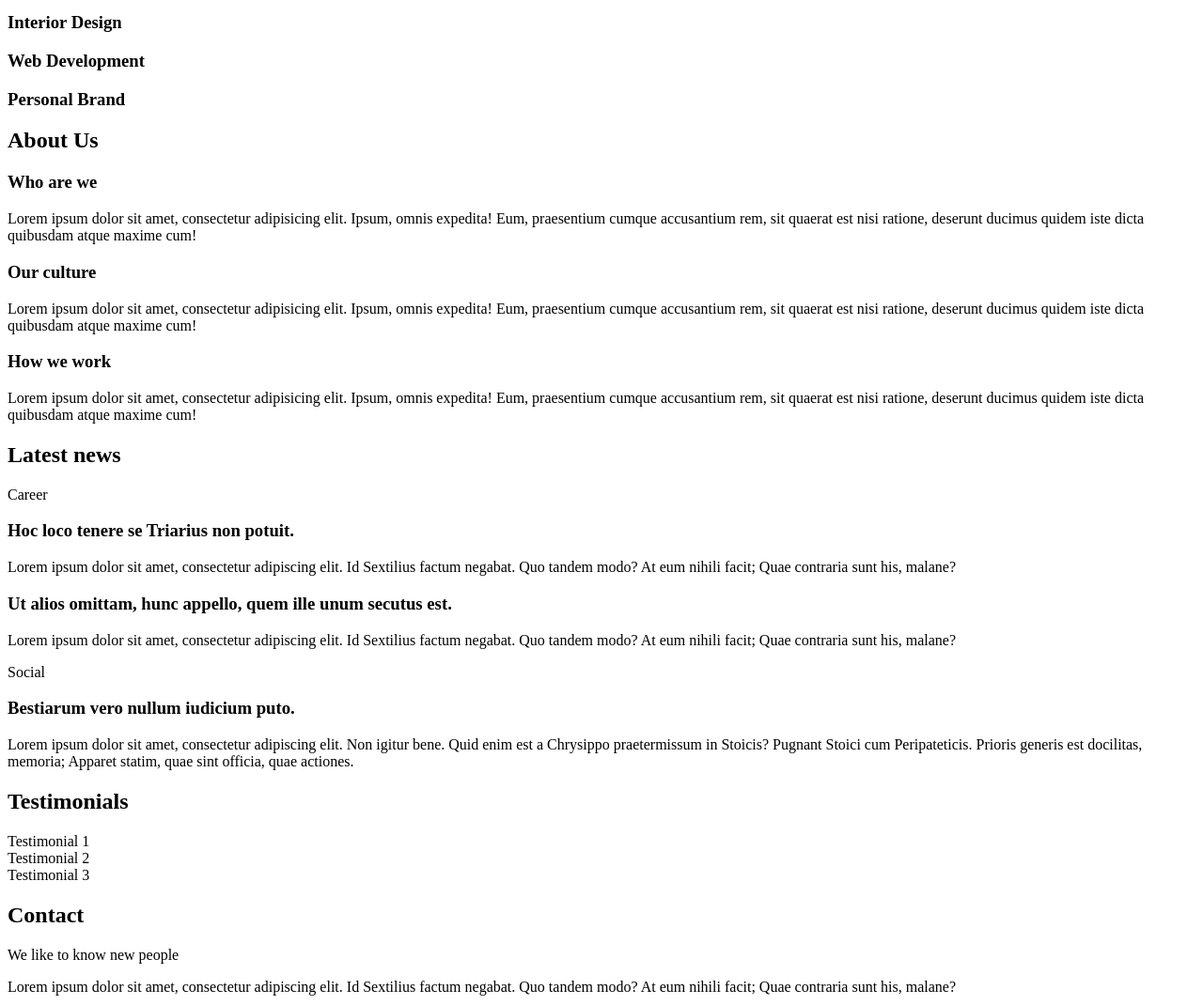
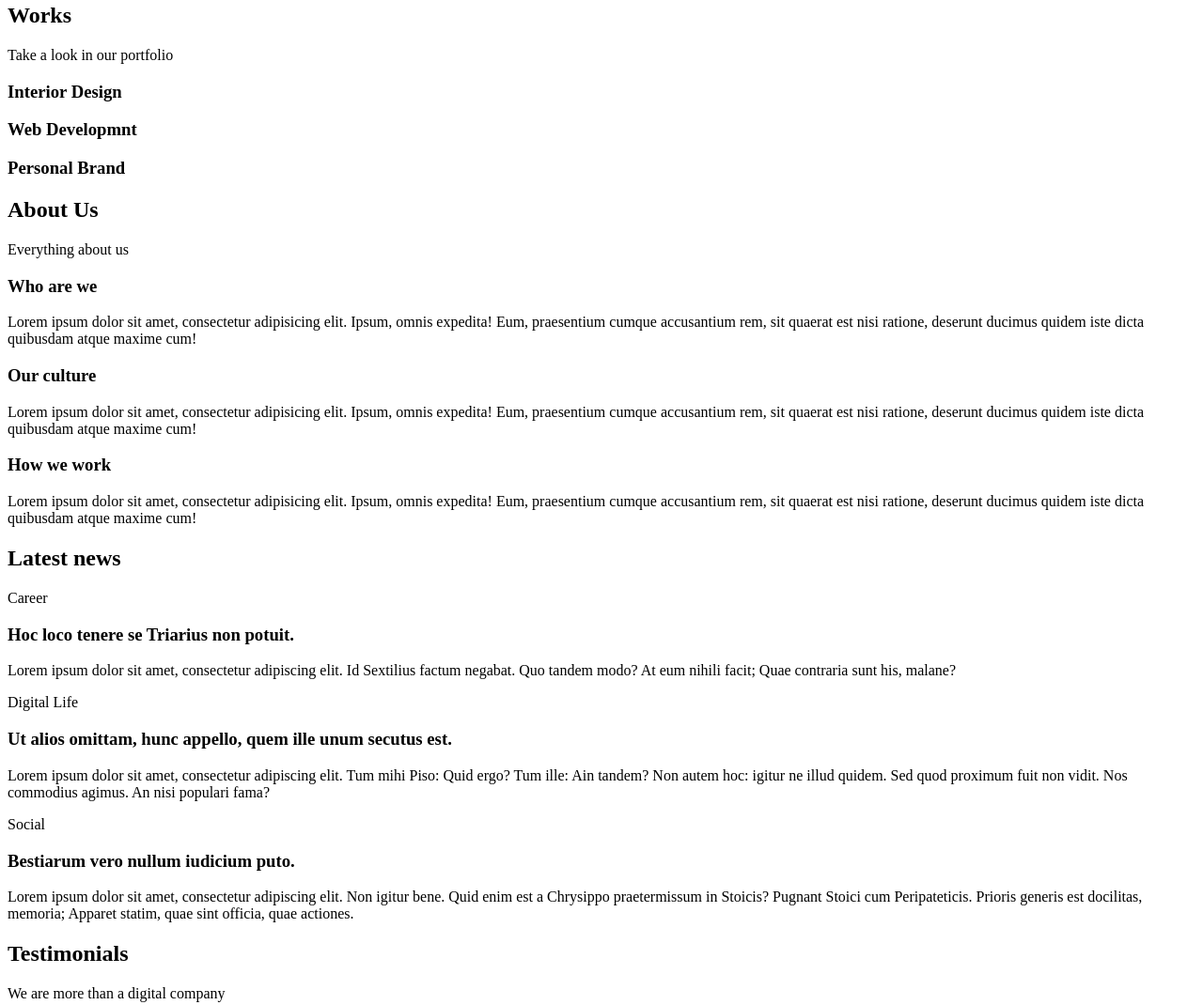
Before and after one commit to yichehnc/holbertonschool-web_front_end, a plain HTML site: page html_advanced/12-index.html in a window 1280 px wide. Shown: the part 453-1523 px from the top of the page at 94% size. Drawn offline with Linux system fonts and the light colour scheme.

Commit message:
fix errors

```diff
--- a/html_advanced/12-index.html
+++ b/html_advanced/12-index.html
@@ -4,17 +4,15 @@
     <meta charset="utf-8" />
     <meta
       name="viewport"
-      content="width=device-width, initial-scale=1.0, viewport-fit=cpver"
+      content="width=device-width, initial-scale=1.0, viewport-fit=cover"
     />
     <title>Homepage - Techium</title>
     <meta name="description" content="Techium is a digital agency" />
     <link rel="icon" type="image/x-icon" href="./favicon.ico" />
     <link rel="icon" type="image/png" href="./favicon.png" />
-    <title>Homepage - Techium</title>
+  </head>
   <body>
-      <header>
-        <nav></nav>
-      </header>
+    <header><nav></nav></header>
     <main>
       <h1>Homepage</h1>
       <section>
@@ -22,6 +20,7 @@
       </section>
       <section>
         <h2>Services</h2>
+        <p>We work with you</p>
         <h3>Design & Concept</h3>
         <h3>Digital Strategy</h3>
         <h3>Content Strategy</h3>
@@ -31,11 +30,12 @@
       </section>
       <section>
         <h2>Works</h2>
+        <p>Take a look in our portfolio</p>
         <article>
           <h3>Interior Design</h3>
         </article>
         <article>
-            <h3>Web Development</h3>
+          <h3>Web Developmnt</h3>
         </article>
         <article>
           <h3>Personal Brand</h3>
@@ -43,25 +43,26 @@
       </section>
       <section>
         <h2>About Us</h2>
+        <p>Everything about us</p>
         <h3>Who are we</h3>
         <p>
-            Lorem ipsum dolor sit amet, consectetur adipisicing elit. Ipsum,
-            omnis expedita! Eum, praesentium cumque accusantium rem, sit quaerat
-            est nisi ratione, deserunt ducimus quidem iste dicta quibusdam atque
+          Lorem ipsum dolor sit amet, consectetur adipisicing elit. Ipsum, omnis
+          expedita! Eum, praesentium cumque accusantium rem, sit quaerat est
+          nisi ratione, deserunt ducimus quidem iste dicta quibusdam atque
           maxime cum!
         </p>
         <h3>Our culture</h3>
         <p>
-            Lorem ipsum dolor sit amet, consectetur adipisicing elit. Ipsum,
-            omnis expedita! Eum, praesentium cumque accusantium rem, sit quaerat
-            est nisi ratione, deserunt ducimus quidem iste dicta quibusdam atque
+          Lorem ipsum dolor sit amet, consectetur adipisicing elit. Ipsum, omnis
+          expedita! Eum, praesentium cumque accusantium rem, sit quaerat est
+          nisi ratione, deserunt ducimus quidem iste dicta quibusdam atque
           maxime cum!
         </p>
         <h3>How we work</h3>
         <p>
-            Lorem ipsum dolor sit amet, consectetur adipisicing elit. Ipsum,
-            omnis expedita! Eum, praesentium cumque accusantium rem, sit quaerat
-            est nisi ratione, deserunt ducimus quidem iste dicta quibusdam atque
+          Lorem ipsum dolor sit amet, consectetur adipisicing elit. Ipsum, omnis
+          expedita! Eum, praesentium cumque accusantium rem, sit quaerat est
+          nisi ratione, deserunt ducimus quidem iste dicta quibusdam atque
           maxime cum!
         </p>
       </section>
@@ -72,31 +73,34 @@
           <h3>Hoc loco tenere se Triarius non potuit.</h3>
           <p>
             Lorem ipsum dolor sit amet, consectetur adipiscing elit. Id
-              Sextilius factum negabat. Quo tandem modo? At eum nihili facit;
-              Quae contraria sunt his, malane?
+            Sextilius factum negabat. Quo tandem modo? At eum nihili facit; Quae
+            contraria sunt his, malane?
           </p>
         </article>
         <article>
+          <p>Digital Life</p>
           <h3>Ut alios omittam, hunc appello, quem ille unum secutus est.</h3>
           <p>
-              Lorem ipsum dolor sit amet, consectetur adipiscing elit. Id
-              Sextilius factum negabat. Quo tandem modo? At eum nihili facit;
-              Quae contraria sunt his, malane?
+            Lorem ipsum dolor sit amet, consectetur adipiscing elit. Tum mihi
+            Piso: Quid ergo? Tum ille: Ain tandem? Non autem hoc: igitur ne
+            illud quidem. Sed quod proximum fuit non vidit. Nos commodius
+            agimus. An nisi populari fama?
           </p>
         </article>
         <article>
           <p>Social</p>
           <h3>Bestiarum vero nullum iudicium puto.</h3>
           <p>
-              Lorem ipsum dolor sit amet, consectetur adipiscing elit. Non
-              igitur bene. Quid enim est a Chrysippo praetermissum in Stoicis?
-              Pugnant Stoici cum Peripateticis. Prioris generis est docilitas,
-              memoria; Apparet statim, quae sint officia, quae actiones.
+            Lorem ipsum dolor sit amet, consectetur adipiscing elit. Non igitur
+            bene. Quid enim est a Chrysippo praetermissum in Stoicis? Pugnant
+            Stoici cum Peripateticis. Prioris generis est docilitas, memoria;
+            Apparet statim, quae sint officia, quae actiones.
           </p>
         </article>
       </section>
       <section>
         <h2>Testimonials</h2>
+        <p>We are more than a digital company</p>
         <article>Testimonial 1</article>
         <article>Testimonial 2</article>
         <article>Testimonial 3</article>
@@ -105,13 +109,12 @@
         <h2>Contact</h2>
         <p>We like to know new people</p>
         <p>
-            Lorem ipsum dolor sit amet, consectetur adipiscing elit. Id
-            Sextilius factum negabat. Quo tandem modo? At eum nihili facit; Quae
-            contraria sunt his, malane?
+          Lorem ipsum dolor sit amet, consectetur adipiscing elit. Id Sextilius
+          factum negabat. Quo tandem modo? At eum nihili facit; Quae contraria
+          sunt his, malane?
         </p>
       </section>
     </main>
     <footer>Footer</footer>
   </body>
-  </head>
 </html>
```
Lines whose indentation alone changed are shown as unchanged.
